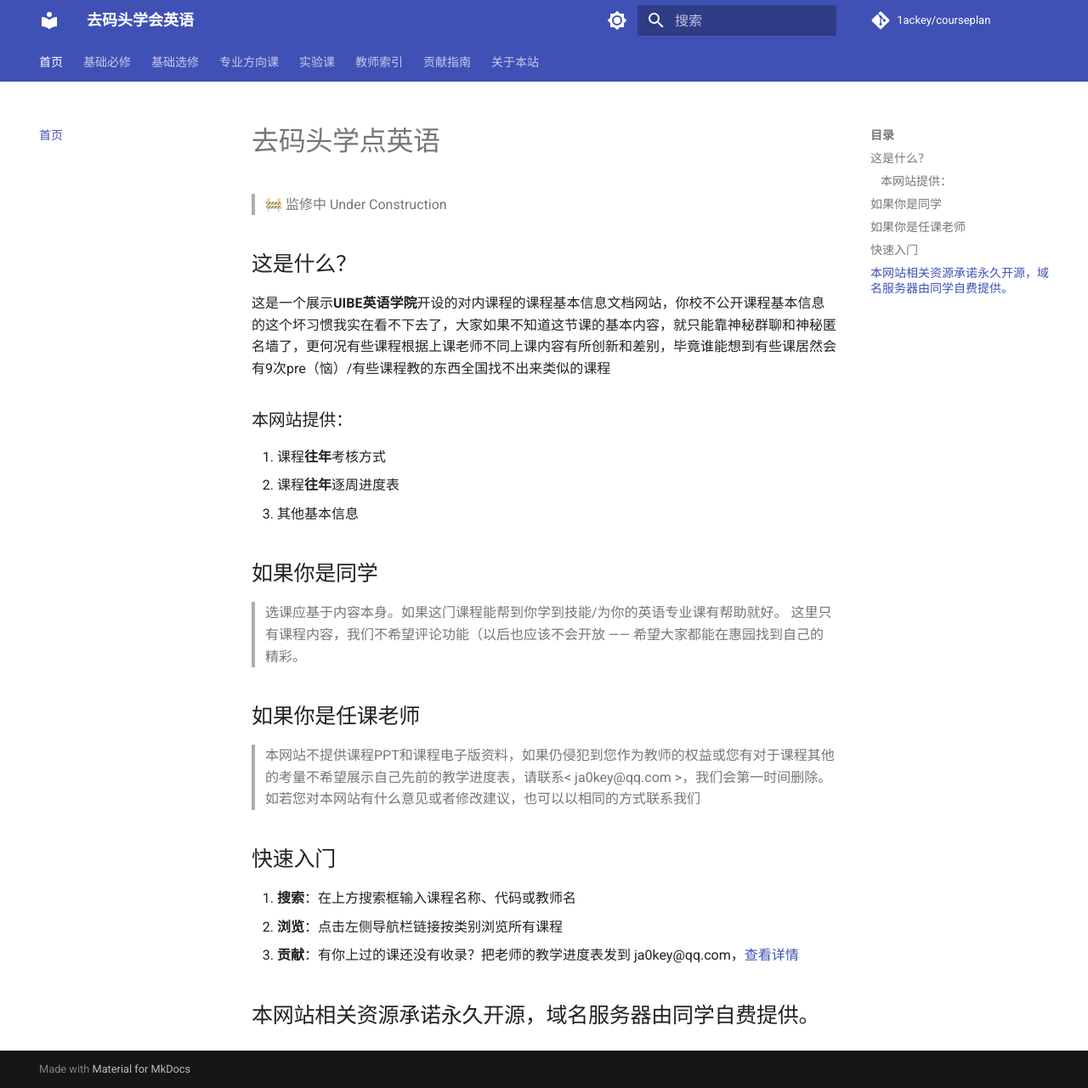
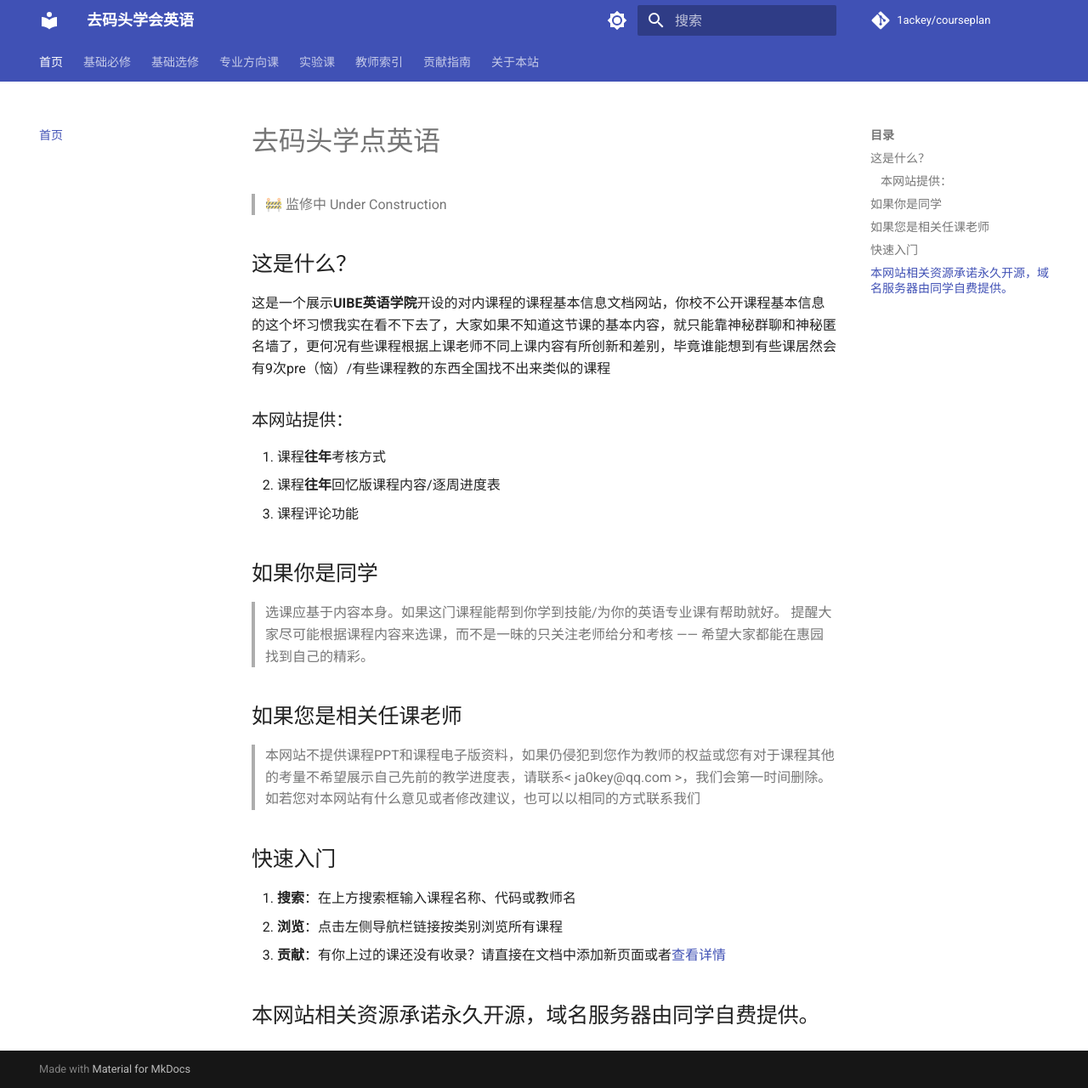
Before and after one commit to 1ackey/courseplan, an MkDocs documentation site: the page built from docs/index.md, in a window 1280 px wide and 1280 px high. Shown: the whole window at 85% size. Built offline with MkDocs 1.6.1 and Material for MkDocs 9.7.7, drawn with Linux system fonts in a browser that asks for light colours; comment, search, counter and statistics services are not loaded.

Commit message:
首页修改1

```diff
--- a/docs/index.md
+++ b/docs/index.md
@@ -6,16 +6,16 @@
 
 ### 本网站提供：
 1. 课程**往年**考核方式
-2. 课程**往年**逐周进度表
-3. 其他基本信息
+2. 课程**往年**回忆版课程内容/逐周进度表
+3. 课程评论功能
 
 
 ## 如果你是同学
 
 > 选课应基于内容本身。如果这门课程能帮到你学到技能/为你的英语专业课有帮助就好。
-> 这里只有课程内容，我们不希望评论功能（以后也应该不会开放 —— 希望大家都能在惠园找到自己的精彩。
+> 提醒大家尽可能根据课程内容来选课，而不是一昧的只关注老师给分和考核 —— 希望大家都能在惠园找到自己的精彩。
 
-## 如果你是任课老师
+## 如果您是相关任课老师
 
 > 本网站不提供课程PPT和课程电子版资料，如果仍侵犯到您作为教师的权益或您有对于课程其他的考量不希望展示自己先前的教学进度表，请联系< ja0key@qq.com >，我们会第一时间删除。
 > 如若您对本网站有什么意见或者修改建议，也可以以相同的方式联系我们
@@ -24,6 +24,6 @@
 
 1. **搜索**：在上方搜索框输入课程名称、代码或教师名
 2. **浏览**：点击左侧导航栏链接按类别浏览所有课程
-3. **贡献**：有你上过的课还没有收录？把老师的教学进度表发到 ja0key@qq.com，[查看详情](course-template.md)
+3. **贡献**：有你上过的课还没有收录？请直接在文档中添加新页面或者[查看详情](course-template.md)
 
 ## 本网站相关资源承诺永久开源，域名服务器由同学自费提供。
```
Also changed, not shown: docs/about.md (+0 -7 lines), docs/teachers/index.md (+1 -1 lines).
